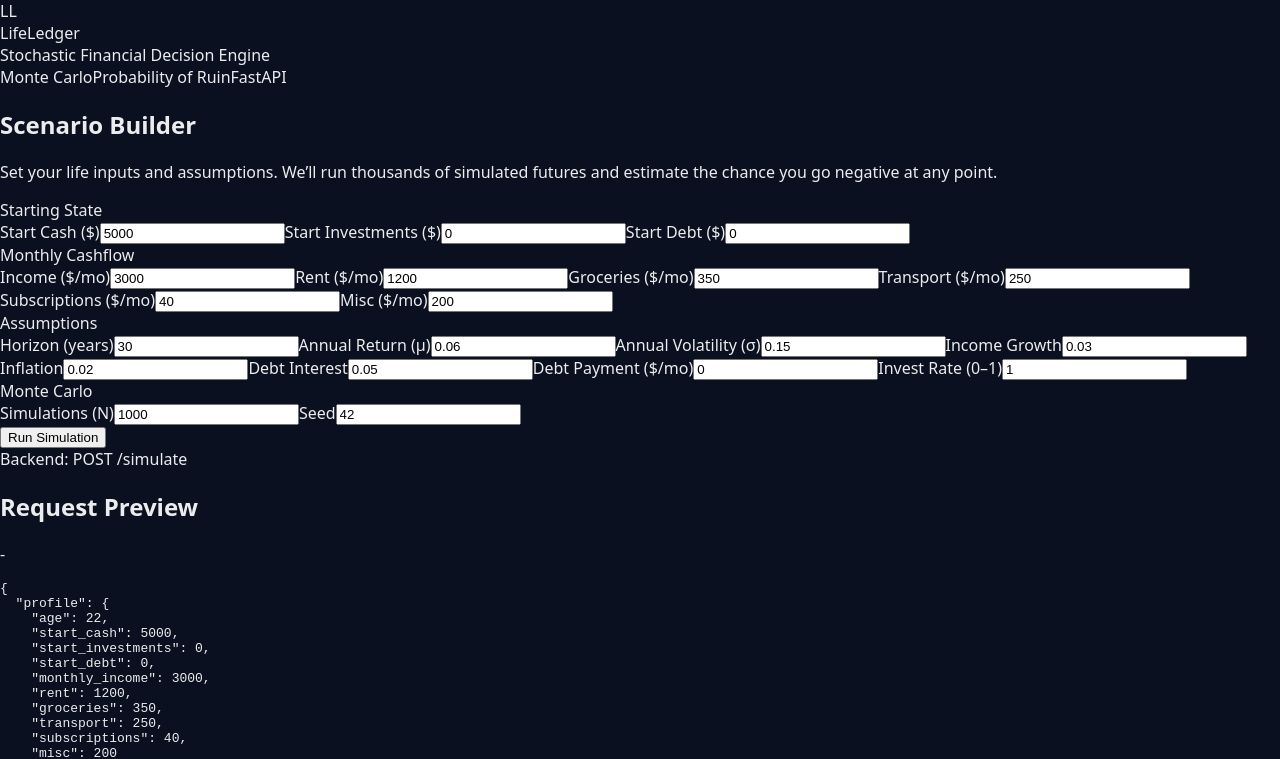
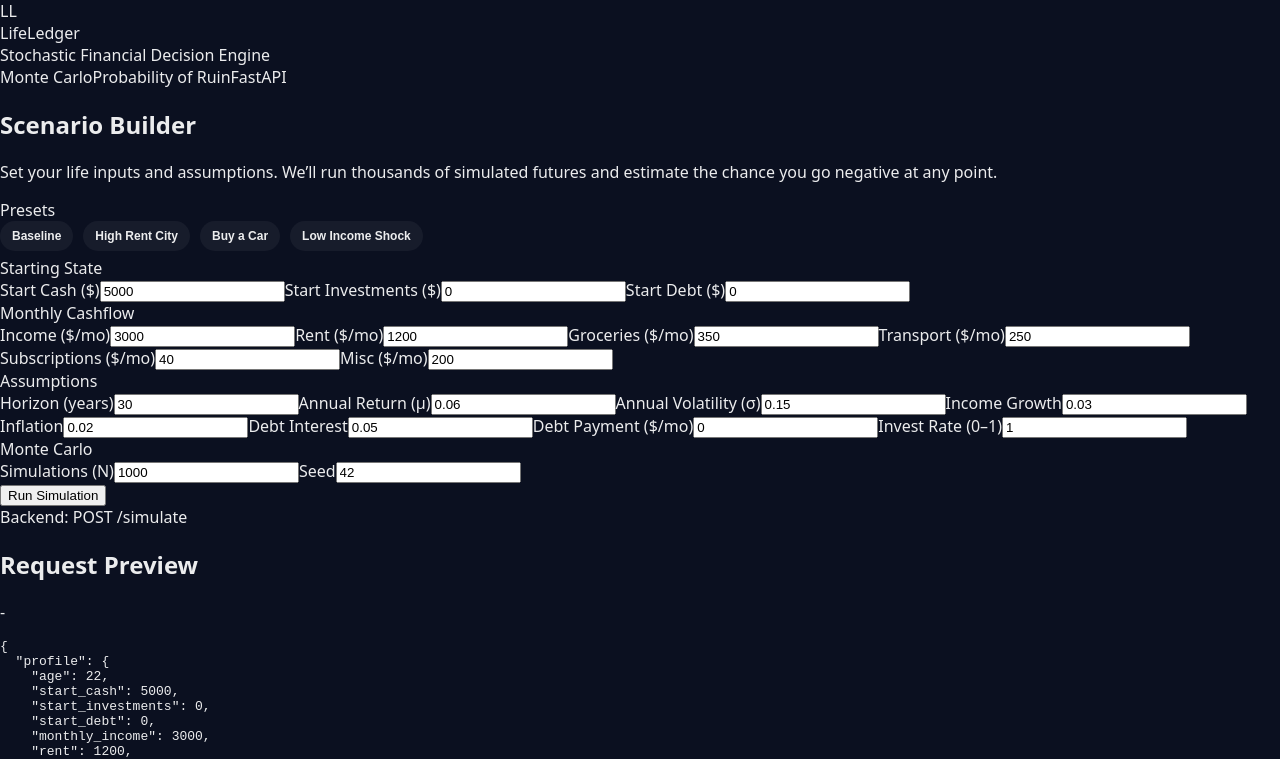
Before and after one commit to JotsaroopSinghh/LifeLedger, a React app in the folder frontend/: page / in a window 1280 px wide. Shown: the top 759 px of the page. Built offline with nearby package versions, Linux system fonts and the light colour scheme; the HTML template or start-up script is replaced by a standard one.

Commit message:
frontend: add scenario presets.

```diff
--- a/frontend/src/App.jsx
+++ b/frontend/src/App.jsx
@@ -126,6 +126,54 @@ export default function App() {
     });
   }
 
+  function applyPreset(name) {
+    setError("");
+    setResult(null);
+
+    if (name === "baseline") {
+      setStartCash(5000);
+      setStartInvestments(0);
+      setStartDebt(0);
+
+      setMonthlyIncome(3000);
+      setRent(1200);
+      setGroceries(350);
+      setTransport(250);
+      setSubscriptions(40);
+      setMisc(200);
+
+      setYears(30);
+      setAnnualReturn(0.06);
+      setAnnualIncomeGrowth(0.03);
+      setAnnualInflation(0.02);
+      setAnnualDebtInterest(0.05);
+      setMonthlyDebtPayment(0);
+      setInvestRate(1.0);
+
+      setSimulations(1000);
+      setReturnVolAnnual(0.15);
+      setSeed(42);
+      return;
+    }
+
+    if (name === "high_rent") {
+      setRent(1900);
+      return;
+    }
+
+    if (name === "car_payment") {
+      // car = higher monthly cost + maybe some debt
+      setTransport(450);
+      setStartDebt(8000);
+      setMonthlyDebtPayment(200);
+      return;
+    }
+
+    if (name === "income_shock") {
+      setMonthlyIncome(2400);
+      return;
+    }
+  }
 
 
 
@@ -154,6 +202,22 @@ export default function App() {
             Set your life inputs and assumptions. We’ll run thousands of simulated futures and
             estimate the chance you go negative at any point.
           </p>
+          <div className="sectionTitle">Presets</div>
+<div className="presetRow">
+  <button className="btnGhost" type="button" onClick={() => applyPreset("baseline")}>
+    Baseline
+  </button>
+  <button className="btnGhost" type="button" onClick={() => applyPreset("high_rent")}>
+    High Rent City
+  </button>
+  <button className="btnGhost" type="button" onClick={() => applyPreset("car_payment")}>
+    Buy a Car
+  </button>
+  <button className="btnGhost" type="button" onClick={() => applyPreset("income_shock")}>
+    Low Income Shock
+  </button>
+</div>
+
 
           <div className="sectionTitle">Starting State</div>
           <div className="row3">
--- a/frontend/src/styles.css
+++ b/frontend/src/styles.css
@@ -78,3 +78,25 @@
     color:var(--muted);
     margin-top:6px;
   }
+
+  .presetRow{
+    display:flex;
+    gap:10px;
+    flex-wrap:wrap;
+    margin-bottom:6px;
+  }
+
+  .btnGhost{
+    border:1px solid var(--border);
+    background: rgba(255,255,255,0.05);
+    color: var(--text);
+    border-radius: 999px;
+    padding: 8px 12px;
+    font-size: 12px;
+    font-weight: 700;
+    cursor: pointer;
+  }
+
+  .btnGhost:hover{
+    background: rgba(255,255,255,0.08);
+  }
```
